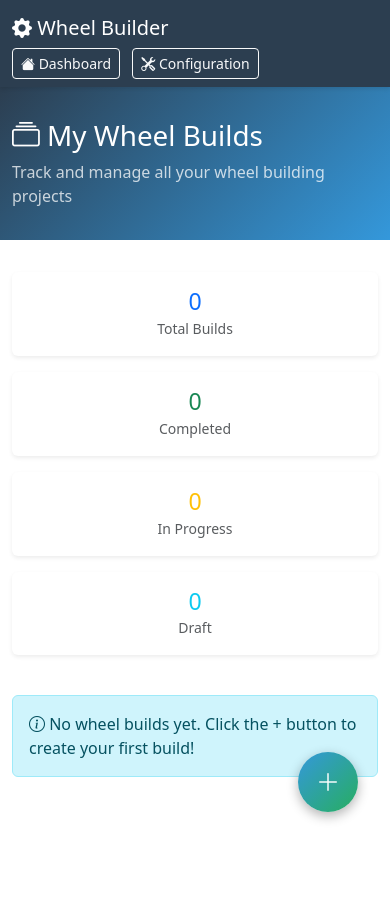
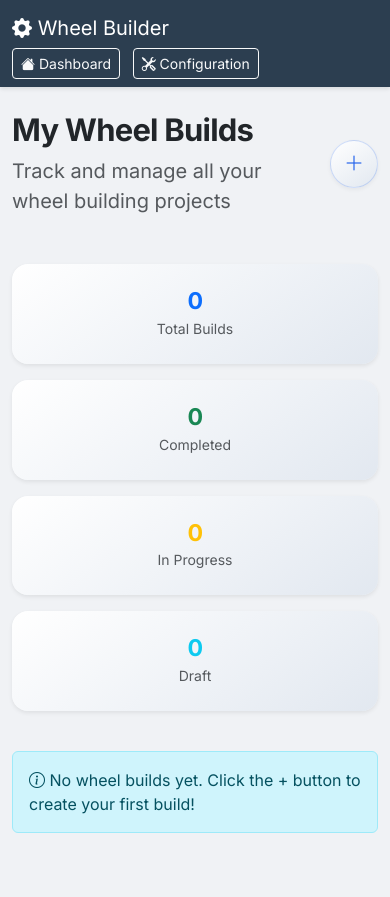
Before and after one commit to xivind/wheel-builder, a FastAPI app: page / in a window 390 px wide. Before the commit the page ends 821 px from the top, so only its background shows below. Run offline with FastAPI, Linux system fonts and the light colour scheme; data that the repository does not hold is empty; some libraries are stand-ins or nearby versions.

Commit message:
refactor: modernize UI with clean headers and GearCalc-inspired design
- Replace colored ribbon headers with clean, minimal headings
- Update navbar to use .container for consistent side padding alignment
- Add custom styles.css with Inter font and premium card designs
- Replace floating action button with elegant circular plus button in header
- Add smooth hover effects and transitions to cards and buttons
- Maintain responsive layout with proper spacing (mb-5 for headers)

🤖 Generated with [Claude Code](https://claude.com/claude-code)

Co-Authored-By: Claude <noreply@anthropic.com>

```diff
--- /dev/null
+++ b/static/css/styles.css
@@ -0,0 +1,87 @@
+/* Wheel Builder Custom Styles */
+
+body {
+    background-color: #f0f2f5;
+    font-family: 'Inter', system-ui, -apple-system, sans-serif;
+    color: #1a1a1a;
+    -webkit-font-smoothing: antialiased;
+}
+
+h1,
+h2,
+h3,
+h4,
+h5,
+h6 {
+    font-weight: 700;
+    color: #111827;
+    letter-spacing: -0.025em;
+}
+
+/* Delicate Plus Button */
+.btn-new-config {
+    display: inline-flex;
+    align-items: center;
+    justify-content: center;
+    width: 48px;
+    height: 48px;
+    border-radius: 50%;
+    background: linear-gradient(145deg, #ffffff, #e2e8f0);
+    border: 1px solid rgba(37, 99, 235, 0.2);
+    color: #2563eb;
+    text-decoration: none;
+    font-size: 1.25rem;
+    transition: all 0.3s cubic-bezier(0.4, 0, 0.2, 1);
+    box-shadow: 0 2px 4px rgba(0, 0, 0, 0.05);
+    cursor: pointer;
+}
+
+.btn-new-config:hover {
+    background: linear-gradient(145deg, #2563eb, #1d4ed8);
+    color: white;
+    border-color: #2563eb;
+    transform: translateY(-2px) rotate(90deg);
+    box-shadow: 0 4px 12px rgba(37, 99, 235, 0.3);
+}
+
+.btn-new-config:active {
+    transform: translateY(0) rotate(90deg);
+}
+
+/* Premium Card Design */
+.card {
+    border: 1px solid rgba(255, 255, 255, 0.5);
+    border-radius: 16px;
+    box-shadow: 0 4px 6px -1px rgba(0, 0, 0, 0.05), 0 2px 4px -1px rgba(0, 0, 0, 0.03);
+    transition: all 0.3s cubic-bezier(0.4, 0, 0.2, 1);
+    background: linear-gradient(145deg, #ffffff, #e2e8f0);
+    backdrop-filter: blur(10px);
+    overflow: hidden;
+}
+
+.card:hover {
+    transform: translateY(-4px);
+    box-shadow: 0 20px 25px -5px rgba(0, 0, 0, 0.1), 0 10px 10px -5px rgba(0, 0, 0, 0.04);
+    border-color: rgba(255, 255, 255, 0.8);
+}
+
+.card-body {
+    padding: 1.5rem;
+}
+
+/* Buttons */
+.btn-primary {
+    background-color: #2563eb;
+    border-color: #2563eb;
+    font-weight: 600;
+    padding: 0.625rem 1.25rem;
+    border-radius: 8px;
+    transition: all 0.2s;
+}
+
+.btn-primary:hover {
+    background-color: #1d4ed8;
+    border-color: #1d4ed8;
+    transform: translateY(-1px);
+    box-shadow: 0 4px 6px rgba(37, 99, 235, 0.2);
+}
--- a/templates/base.html
+++ b/templates/base.html
@@ -8,6 +8,12 @@
     <!-- Bootstrap CSS -->
     <link href="https://cdn.jsdelivr.net/npm/bootstrap@5.3.0/dist/css/bootstrap.min.css" rel="stylesheet">
     <link rel="stylesheet" href="https://cdn.jsdelivr.net/npm/bootstrap-icons@1.10.0/font/bootstrap-icons.css">
+
+    <!-- Custom CSS -->
+    <link href="/static/css/styles.css?v=1" rel="stylesheet">
+
+    <!-- Google Fonts -->
+    <link href="https://fonts.googleapis.com/css2?family=Inter:wght@400;600;700&display=swap" rel="stylesheet">
 
     <!-- HTMX -->
     <script src="https://unpkg.com/htmx.org@1.9.10"></script>
@@ -25,8 +31,8 @@
 </head>
 <body>
     <!-- Navigation -->
-    <nav class="navbar navbar-dark" style="background-color: var(--primary-color); box-shadow: 0 2px 4px rgba(0,0,0,0.1);">
-        <div class="container-fluid">
+    <nav class="navbar navbar-dark mb-4" style="background-color: var(--primary-color); box-shadow: 0 2px 4px rgba(0,0,0,0.1);">
+        <div class="container">
             <a class="navbar-brand" href="/">
                 <i class="bi bi-gear-fill"></i> Wheel Builder
             </a>
--- a/templates/dashboard.html
+++ b/templates/dashboard.html
@@ -3,15 +3,24 @@
 {% block title %}My Wheel Builds - Wheel Builder{% endblock %}
 
 {% block content %}
-<!-- Page Header -->
-<div class="page-header" style="background: linear-gradient(135deg, var(--primary-color), var(--secondary-color)); color: white; padding: 2rem 0; margin-bottom: 2rem;">
-    <div class="container">
-        <h1 class="mb-0"><i class="bi bi-collection"></i> My Wheel Builds</h1>
-        <p class="mb-0 mt-2 opacity-75">Track and manage all your wheel building projects</p>
+<div class="container pb-5">
+    <!-- Page Header -->
+    <div class="row mb-5 align-items-center">
+        <div class="col">
+            <h1 class="display-5 fw-bold text-dark mb-2">My Wheel Builds</h1>
+            <p class="text-muted lead mb-0">Track and manage all your wheel building projects</p>
+        </div>
+        <div class="col-auto">
+            <button class="btn-new-config"
+                    hx-get="/partials/build-form"
+                    hx-target="#build-modal-container"
+                    hx-swap="innerHTML"
+                    title="New Build">
+                <i class="bi bi-plus-lg"></i>
+            </button>
+        </div>
     </div>
-</div>
 
-<div class="container pb-5">
     <!-- Stats Overview -->
     <div class="row mb-4">
         <div class="col-md-3 col-sm-6 mb-3">
@@ -94,15 +103,6 @@
     </div>
 </div>
 
-<!-- Floating Action Button -->
-<button class="fab-button"
-        hx-get="/partials/build-form"
-        hx-target="#build-modal-container"
-        hx-swap="innerHTML"
-        style="position: fixed; bottom: 2rem; right: 2rem; width: 60px; height: 60px; border-radius: 50%; background: linear-gradient(135deg, var(--secondary-color), var(--success-color)); color: white; border: none; box-shadow: 0 4px 12px rgba(0,0,0,0.3); font-size: 1.5rem;">
-    <i class="bi bi-plus-lg"></i>
-</button>
-
 <!-- Modal Container -->
 <div class="modal fade" id="build-modal" tabindex="-1">
     <div id="build-modal-container"></div>
```
Also changed, not shown: templates/build_details.html (+11 -15 lines), templates/config.html (+7 -7 lines).
